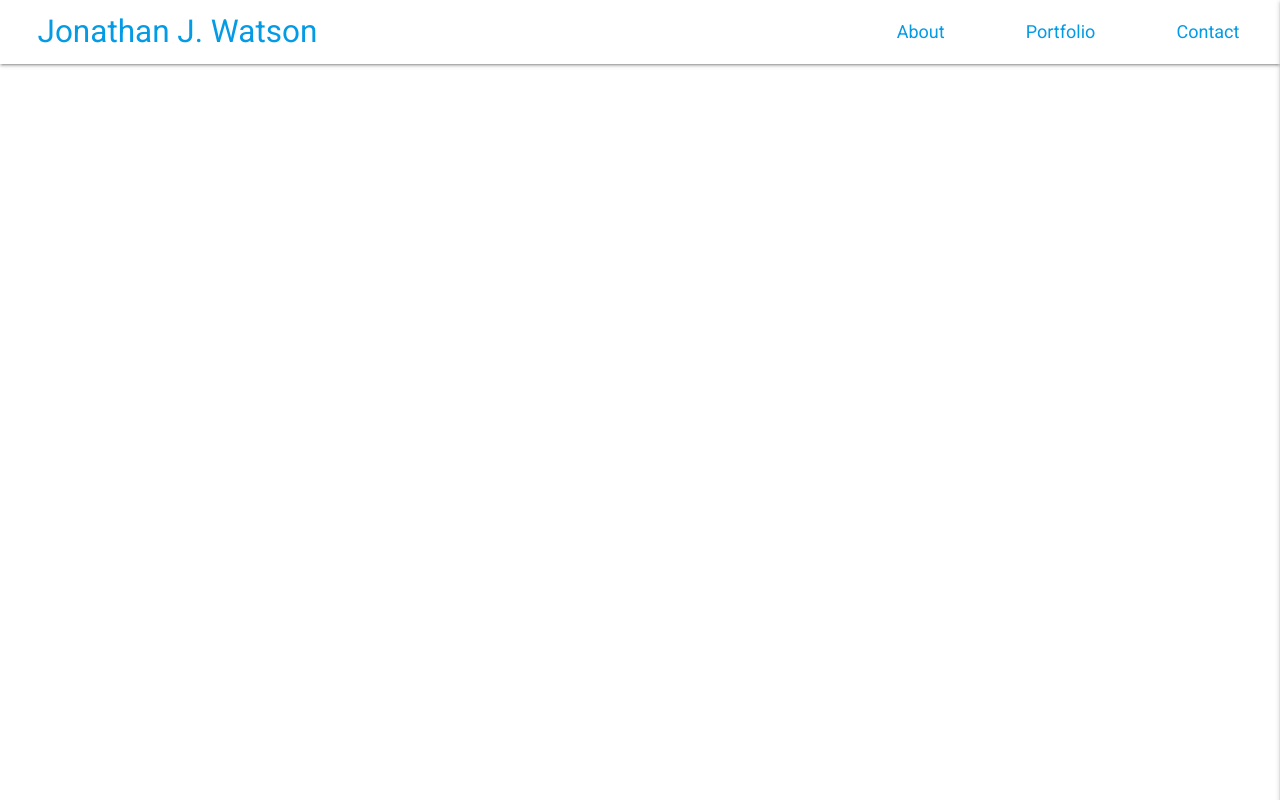
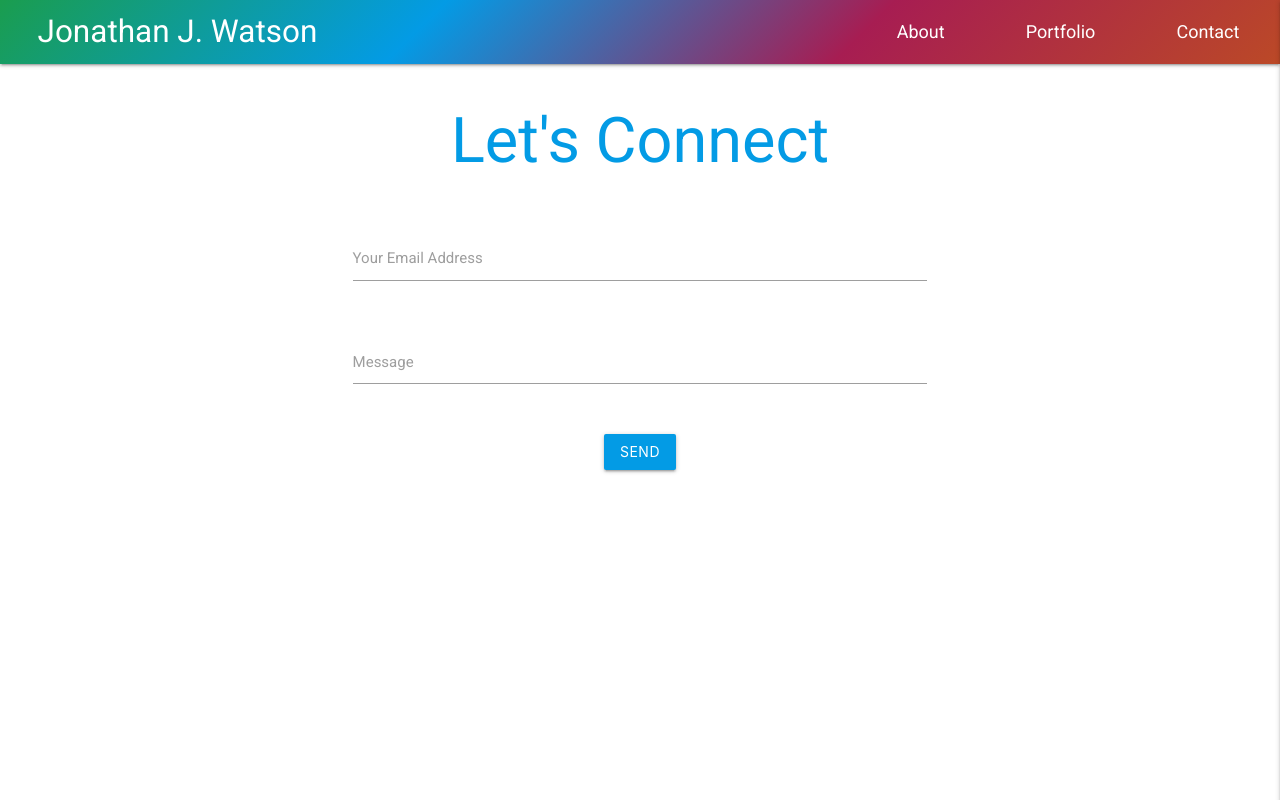
Before and after one commit to jonathanjwatson/jonathanjwatson2020, a React (Create React App) app in the folder client/: page /contact in a window 1280 px wide. Built offline with nearby package versions, Linux system fonts and the light colour scheme.

Commit message:
toggle color of nabvar

```diff
--- a/client/src/App.css
+++ b/client/src/App.css
@@ -26,3 +26,54 @@ h2,
 h3 {
   color: #039be5;
 }
+
+.btn,
+.btn-large,
+.btn-small {
+  background-color: #039be5;
+}
+.btn:hover,
+.btn-large:hover,
+.btn-small:hover {
+  background-color: #077bb5;
+}
+
+input:not([type]):focus:not([readonly]),
+input[type="text"]:not(.browser-default):focus:not([readonly]),
+input[type="password"]:not(.browser-default):focus:not([readonly]),
+input[type="email"]:not(.browser-default):focus:not([readonly]),
+input[type="url"]:not(.browser-default):focus:not([readonly]),
+input[type="time"]:not(.browser-default):focus:not([readonly]),
+input[type="date"]:not(.browser-default):focus:not([readonly]),
+input[type="datetime"]:not(.browser-default):focus:not([readonly]),
+input[type="datetime-local"]:not(.browser-default):focus:not([readonly]),
+input[type="tel"]:not(.browser-default):focus:not([readonly]),
+input[type="number"]:not(.browser-default):focus:not([readonly]),
+input[type="search"]:not(.browser-default):focus:not([readonly]),
+textarea.materialize-textarea:focus:not([readonly]) {
+  border-bottom: 1px solid #039be5;
+  -webkit-box-shadow: 0 1px 0 0 #039be5;
+  box-shadow: 0 1px 0 0 #039be5;
+}
+
+input:not([type]):focus:not([readonly]) + label,
+input[type="text"]:not(.browser-default):focus:not([readonly]) + label,
+input[type="password"]:not(.browser-default):focus:not([readonly]) + label,
+input[type="email"]:not(.browser-default):focus:not([readonly]) + label,
+input[type="url"]:not(.browser-default):focus:not([readonly]) + label,
+input[type="time"]:not(.browser-default):focus:not([readonly]) + label,
+input[type="date"]:not(.browser-default):focus:not([readonly]) + label,
+input[type="datetime"]:not(.browser-default):focus:not([readonly]) + label,
+input[type="datetime-local"]:not(.browser-default):focus:not([readonly])
+  + label,
+input[type="tel"]:not(.browser-default):focus:not([readonly]) + label,
+input[type="number"]:not(.browser-default):focus:not([readonly]) + label,
+input[type="search"]:not(.browser-default):focus:not([readonly]) + label,
+textarea.materialize-textarea:focus:not([readonly]) + label {
+  color: #039be5;
+}
+
+[type="checkbox"]:checked + span:not(.lever):before {
+  border-right: 2px solid #039be5;
+  border-bottom: 2px solid #039be5;
+}
--- a/client/src/App.js
+++ b/client/src/App.js
@@ -5,6 +5,7 @@ import Home from "./containers/Home/Home";
 import About from "./containers/About/About";
 import NavBar from "./components/NavBar/NavBar";
 import Portfolio from "./containers/Portfolio/Portfolio";
+import Contact from "./containers/Contact/Contact";
 
 function App() {
   return (
@@ -13,6 +14,7 @@ function App() {
       <Route exact path="/" component={Home} />
       <Route exact path="/about" component={About} />
       <Route exact path="/portfolio" component={Portfolio} />
+      <Route exact path="/contact" component={Contact} />
     </Router>
   );
 }
--- a/client/src/components/NavBar/NavBar.jsx
+++ b/client/src/components/NavBar/NavBar.jsx
@@ -1,16 +1,28 @@
-import React from "react";
+import React, { useEffect } from "react";
 import "./NavBar.css";
-import { NavLink } from "react-router-dom";
+import { NavLink, useLocation } from "react-router-dom";
 import { Navbar, NavItem } from "react-materialize";
 import { FontAwesomeIcon } from "@fortawesome/react-fontawesome";
 import { faBars } from "@fortawesome/free-solid-svg-icons";
 
 const NavBar = () => {
+  const location = useLocation();
+  useEffect(() => {
+    console.log(location.pathname);
+  }, []);
+
+  const background =
+    location.pathname === "/"
+      ? "#ffffff"
+      : "linear-gradient(-45deg, #bb4927, #a71d52, #039be5, #1a9d4e)";
+
+  const color = location.pathname === "/" ? "#039be5" : "#ffffff";
+
   return (
     <Navbar
       alignLinks="right"
       brand={
-        <NavLink to="/" className="brand-logo">
+        <NavLink to="/" className="brand-logo" style={{color}}>
           Jonathan J. Watson
         </NavLink>
       }
@@ -27,10 +39,11 @@ const NavBar = () => {
         outDuration: 200,
         preventScrolling: true,
       }}
+      style={{ background }}
     >
-      <NavItem href="/about">About</NavItem>
-      <NavItem href="/portfolio">Portfolio</NavItem>
-      <NavItem href="/contact">Contact</NavItem>
+      <NavItem href="/about" style={{color}}>About</NavItem>
+      <NavItem href="/portfolio" style={{color}}>Portfolio</NavItem>
+      <NavItem href="/contact" style={{color}}>Contact</NavItem>
     </Navbar>
   );
 };
--- /dev/null
+++ b/client/src/containers/Contact/Contact.jsx
@@ -0,0 +1,63 @@
+import React, { useState } from "react";
+
+const Contact = () => {
+  const [email, setEmail] = useState("");
+  const [message, setMessage] = useState("");
+
+  const handleSubmit = (e) => {
+    e.preventDefault();
+  };
+
+  return (
+    <div className="container">
+      <div className="row">
+        <div className="col s12 center-align">
+          <h1>Let's Connect</h1>
+        </div>
+      </div>
+      <div className="row">
+        <div className="col s8 offset-s2">
+          <form onSubmit={handleSubmit}>
+            <div className="row">
+              <div className="input-field col s12">
+                <input
+                  id="email"
+                  type="text"
+                  name="email"
+                  value={email}
+                  onChange={(e) => {
+                    setEmail(e.target.value);
+                  }}
+                />
+                <label htmlFor="email">Your Email Address</label>
+              </div>
+            </div>
+            <div class="row">
+              <div class="input-field col s12">
+                <textarea
+                  id="message"
+                  name="message"
+                  value={message}
+                  className="materialize-textarea"
+                  onChange={(e) => {
+                    setMessage(e.target.value);
+                  }}
+                ></textarea>
+                <label htmlFor="message">Message</label>
+              </div>
+            </div>
+            <div className="row">
+              <div className="col s12 center-align">
+                <button className="btn waves-effect waves-light" type="submit">
+                  Send
+                </button>
+              </div>
+            </div>
+          </form>
+        </div>
+      </div>
+    </div>
+  );
+};
+
+export default Contact;
```
Also changed, not shown: 2 other files (tests, documents, lock files or other folders).
